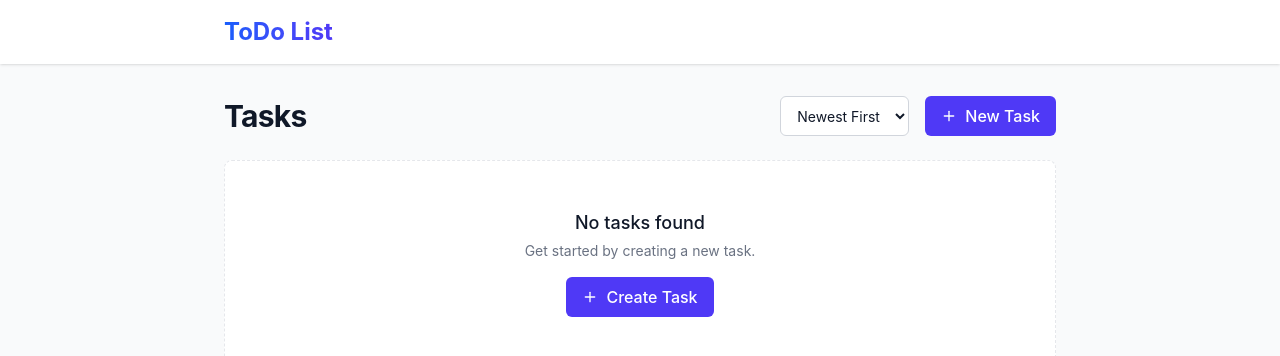
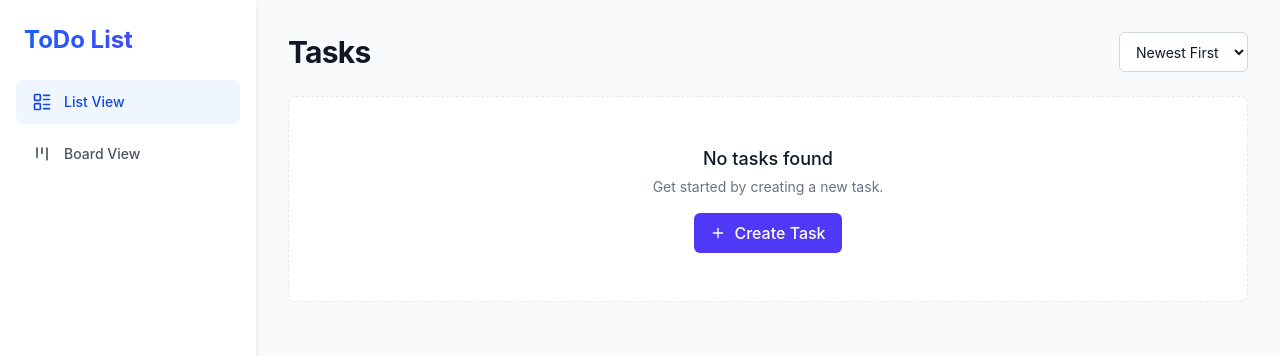
Before and after one commit to hingesmith/todolist, a React (Vite) app: page / in a window 1280 px wide. Shown: the top 356 px of the page. Built offline with nearby package versions, Linux system fonts and the light colour scheme; the HTML template or start-up script is replaced by a standard one.

Commit message:
src: add kanban board

```diff
--- a/src/App.tsx
+++ b/src/App.tsx
@@ -2,9 +2,12 @@ import { useState } from 'react'
 import ListPage from './pages/List'
 import CreatePage from './pages/Create'
 import EditPage from './pages/Edit'
+import BoardPage from './pages/Board'
+import { LayoutList, Kanban } from 'lucide-react'
 
 export type PageState =
   | { type: 'list' }
+  | { type: 'board' }
   | { type: 'create' }
   | { type: 'edit'; id: string }
 
@@ -16,9 +19,9 @@ function App() {
   }
 
   return (
-    <div className="min-h-screen bg-gray-50 dark:bg-gray-900 transition-colors duration-200">
-      <header className="bg-white dark:bg-gray-800 shadow-sm sticky top-0 z-10">
-        <div className="max-w-4xl mx-auto px-4 sm:px-6 lg:px-8 h-16 flex items-center justify-between">
+    <div className="flex min-h-screen bg-gray-50 dark:bg-gray-900 transition-colors duration-200">
+      <nav className="w-64 bg-white dark:bg-gray-800 shadow-md flex-shrink-0 flex flex-col h-screen sticky top-0">
+        <div className="p-6">
           <h1
             className="text-2xl font-bold bg-clip-text text-transparent bg-gradient-to-r from-blue-600 to-indigo-600 cursor-pointer"
             onClick={() => navigateTo({ type: 'list' })}
@@ -26,12 +29,39 @@ function App() {
             ToDo List
           </h1>
         </div>
-      </header>
+        <div className="flex-1 px-4 flex flex-col gap-2">
+          <button
+            onClick={() => navigateTo({ type: 'list' })}
+            className={`flex items-center gap-3 px-4 py-3 rounded-lg text-sm font-medium transition-all ${
+              page.type === 'list'
+                ? 'bg-blue-50 text-blue-700 dark:bg-blue-900/50 dark:text-blue-200'
+                : 'text-gray-600 hover:bg-gray-100 hover:text-gray-900 dark:text-gray-300 dark:hover:bg-gray-700 dark:hover:text-white'
+            }`}
+          >
+            <LayoutList size={20} />
+            <span>List View</span>
+          </button>
+          <button
+            onClick={() => navigateTo({ type: 'board' })}
+            className={`flex items-center gap-3 px-4 py-3 rounded-lg text-sm font-medium transition-all ${
+              page.type === 'board'
+                ? 'bg-blue-50 text-blue-700 dark:bg-blue-900/50 dark:text-blue-200'
+                : 'text-gray-600 hover:bg-gray-100 hover:text-gray-900 dark:text-gray-300 dark:hover:bg-gray-700 dark:hover:text-white'
+            }`}
+          >
+            <Kanban size={20} />
+            <span>Board View</span>
+          </button>
+        </div>
+      </nav>
 
-      <main className="max-w-4xl mx-auto px-4 sm:px-6 lg:px-8 py-8">
-        {page.type === 'list' && <ListPage onNavigate={navigateTo} />}
-        {page.type === 'create' && <CreatePage onNavigate={navigateTo} />}
-        {page.type === 'edit' && <EditPage id={page.id} onNavigate={navigateTo} />}
+      <main className="flex-1 overflow-x-hidden p-8 transition-all duration-300">
+        <div className="mx-auto w-full min-w-0">
+          {page.type === 'list' && <ListPage onNavigate={navigateTo} />}
+          {page.type === 'board' && <BoardPage onNavigate={navigateTo} />}
+          {page.type === 'create' && <CreatePage onNavigate={navigateTo} />}
+          {page.type === 'edit' && <EditPage id={page.id} onNavigate={navigateTo} />}
+        </div>
       </main>
     </div>
   )
--- /dev/null
+++ b/src/pages/Board.tsx
@@ -0,0 +1,131 @@
+import React from 'react'
+import { PageState } from '../App'
+import { Badge } from '../components/ui/Badge'
+import { storage } from '../storage/local'
+import { Todo, TodoStatus } from '../types/todo'
+import { Plus, Clock } from 'lucide-react'
+
+interface BoardPageProps {
+  onNavigate: (page: PageState) => void
+}
+
+export default function BoardPage({ onNavigate }: BoardPageProps) {
+  const [todos, setTodos] = React.useState<Todo[]>([])
+
+  React.useEffect(() => {
+    setTodos(storage.getTodos())
+  }, [])
+
+  const columns: { id: TodoStatus; label: string }[] = [
+    { id: 'todo', label: 'To Do' },
+    { id: 'in_progress', label: 'In Progress' },
+    { id: 'done', label: 'Done' }
+  ]
+
+  const getTodosByStatus = (status: TodoStatus) => {
+    return todos.filter(t => t.status === status).sort((a, b) => new Date(b.created_at).getTime() - new Date(a.created_at).getTime())
+  }
+
+  const prioritizeText = {
+    'low': 'Low',
+    'medium': 'Medium',
+    'high': 'High'
+  }
+
+  const handleDelete = (id: string, e: React.MouseEvent) => {
+    e.stopPropagation()
+    if (confirm('Are you sure you want to delete this task?')) {
+      storage.deleteTodo(id)
+      setTodos(storage.getTodos())
+    }
+  }
+
+  return (
+    <div className="space-y-6">
+      <div className="flex flex-col sm:flex-row justify-between items-start sm:items-center gap-4">
+        <h2 className="text-3xl font-bold tracking-tight text-gray-900 dark:text-gray-100">Board</h2>
+      </div>
+
+      <div className="flex flex-col md:flex-row gap-6 items-start overflow-x-auto pb-4">
+        {columns.map(column => {
+          const columnTodos = getTodosByStatus(column.id)
+
+          return (
+            <div key={column.id} className="flex-1 min-w-[300px] w-full bg-gray-100/50 dark:bg-gray-800/50 rounded-xl p-4 flex flex-col gap-4">
+              <div className="flex items-center justify-between">
+                <h3 className="font-semibold text-gray-700 dark:text-gray-300 flex items-center gap-2">
+                  {column.label}
+                  <span className="bg-gray-200 dark:bg-gray-700 text-gray-600 dark:text-gray-400 text-xs py-0.5 px-2 rounded-full">
+                    {columnTodos.length}
+                  </span>
+                </h3>
+              </div>
+
+              <div className="flex flex-col gap-3 flex-1">
+                {columnTodos.length === 0 ? (
+                  <div className="text-center py-8 text-sm text-gray-500 border-2 border-dashed border-gray-200 dark:border-gray-700 rounded-lg">
+                    No tasks
+                  </div>
+                ) : (
+                  columnTodos.map(todo => (
+                    <div
+                      key={todo.id}
+                      onClick={() => onNavigate({ type: 'edit', id: todo.id })}
+                      className="bg-white dark:bg-gray-800 p-4 rounded-lg shadow-sm border border-gray-200 dark:border-gray-700 hover:border-indigo-500 transition-colors cursor-pointer group flex flex-col gap-2"
+                    >
+                      <div className="flex items-start justify-between gap-2">
+                        <h4 className={`font-medium text-sm leading-tight ${todo.status === 'done' ? 'line-through text-gray-500' : 'text-gray-900 dark:text-gray-100'}`}>
+                          {todo.title}
+                        </h4>
+                        <button
+                          className="opacity-0 group-hover:opacity-100 transition-opacity text-gray-400 hover:text-red-500 shrink-0"
+                          onClick={(e) => handleDelete(todo.id, e)}
+                        >
+                          <svg xmlns="http://www.w3.org/2000/svg" width="16" height="16" viewBox="0 0 24 24" fill="none" stroke="currentColor" strokeWidth="2" strokeLinecap="round" strokeLinejoin="round"><path d="M3 6h18"></path><path d="M19 6v14c0 1-1 2-2 2H7c-1 0-2-1-2-2V6"></path><path d="M8 6V4c0-1 1-2 2-2h4c1 0 2 1 2 2v2"></path></svg>
+                        </button>
+                      </div>
+
+                      {todo.description && (
+                        <p className="text-xs text-gray-500 dark:text-gray-400 line-clamp-2">
+                          {todo.description}
+                        </p>
+                      )}
+
+                      <div className="flex flex-wrap items-center justify-between gap-y-2 pt-2 mt-auto">
+                        <Badge priority={todo.priority}>{prioritizeText[todo.priority || 'medium']}</Badge>
+
+                        {todo.due_date && (
+                          <div className="flex items-center gap-1 text-xs text-gray-500 dark:text-gray-400">
+                            <Clock size={12} />
+                            <span>{new Date(todo.due_date).toLocaleDateString()}</span>
+                          </div>
+                        )}
+                      </div>
+
+                      {todo.tags && todo.tags.length > 0 && (
+                        <div className="flex items-center gap-1 flex-wrap pt-1">
+                          {todo.tags.map(tag => (
+                            <span key={tag} className="text-[10px] bg-gray-100 dark:bg-gray-700 text-gray-600 dark:text-gray-300 px-1.5 py-0.5 rounded">
+                              #{tag}
+                            </span>
+                          ))}
+                        </div>
+                      )}
+                    </div>
+                  ))
+                )}
+
+                <button
+                  onClick={() => onNavigate({ type: 'create' })}
+                  className="w-full mt-2 flex items-center justify-center gap-2 py-3 rounded-lg border-2 border-dashed border-gray-300 dark:border-gray-600 text-gray-500 hover:text-gray-700 hover:bg-white/50 dark:text-gray-400 dark:hover:text-gray-200 dark:hover:bg-gray-800/50 transition-colors font-medium text-sm"
+                >
+                  <Plus size={16} /> Add Task
+                </button>
+              </div>
+            </div>
+          )
+        })}
+      </div>
+    </div>
+  )
+}
--- a/src/pages/List.tsx
+++ b/src/pages/List.tsx
@@ -71,9 +71,6 @@ export default function ListPage({ onNavigate }: ListPageProps) {
             <option value="due_asc">Due Date</option>
             <option value="priority_desc">Priority</option>
           </select>
-          <Button onClick={() => onNavigate({ type: 'create' })} className="gap-2">
-            <Plus size={16} /> New Task
-          </Button>
         </div>
       </div>
 
@@ -138,6 +135,13 @@ export default function ListPage({ onNavigate }: ListPageProps) {
               </div>
             </div>
           ))}
+          <Button
+            onClick={() => onNavigate({ type: 'create' })}
+            className="w-full mt-4 flex items-center justify-center gap-2 py-6 border-2 border-dashed border-gray-300 dark:border-gray-600 bg-transparent text-gray-600 hover:text-gray-900 hover:bg-gray-50 dark:text-gray-400 dark:hover:text-gray-100 dark:hover:bg-gray-800/50"
+            variant="outline"
+          >
+            <Plus size={20} /> Add New Task
+          </Button>
         </div>
       )}
     </div>
```
